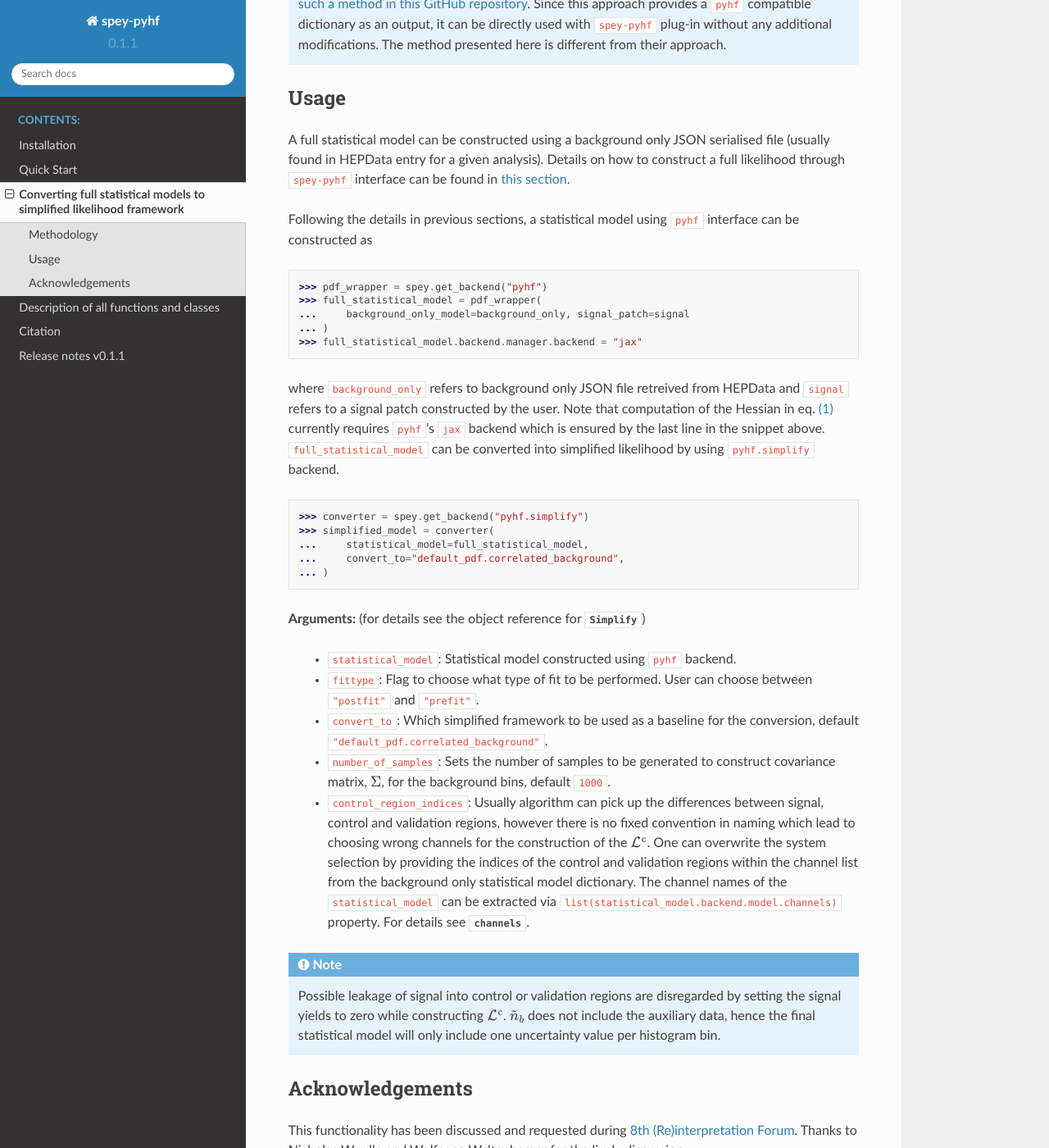
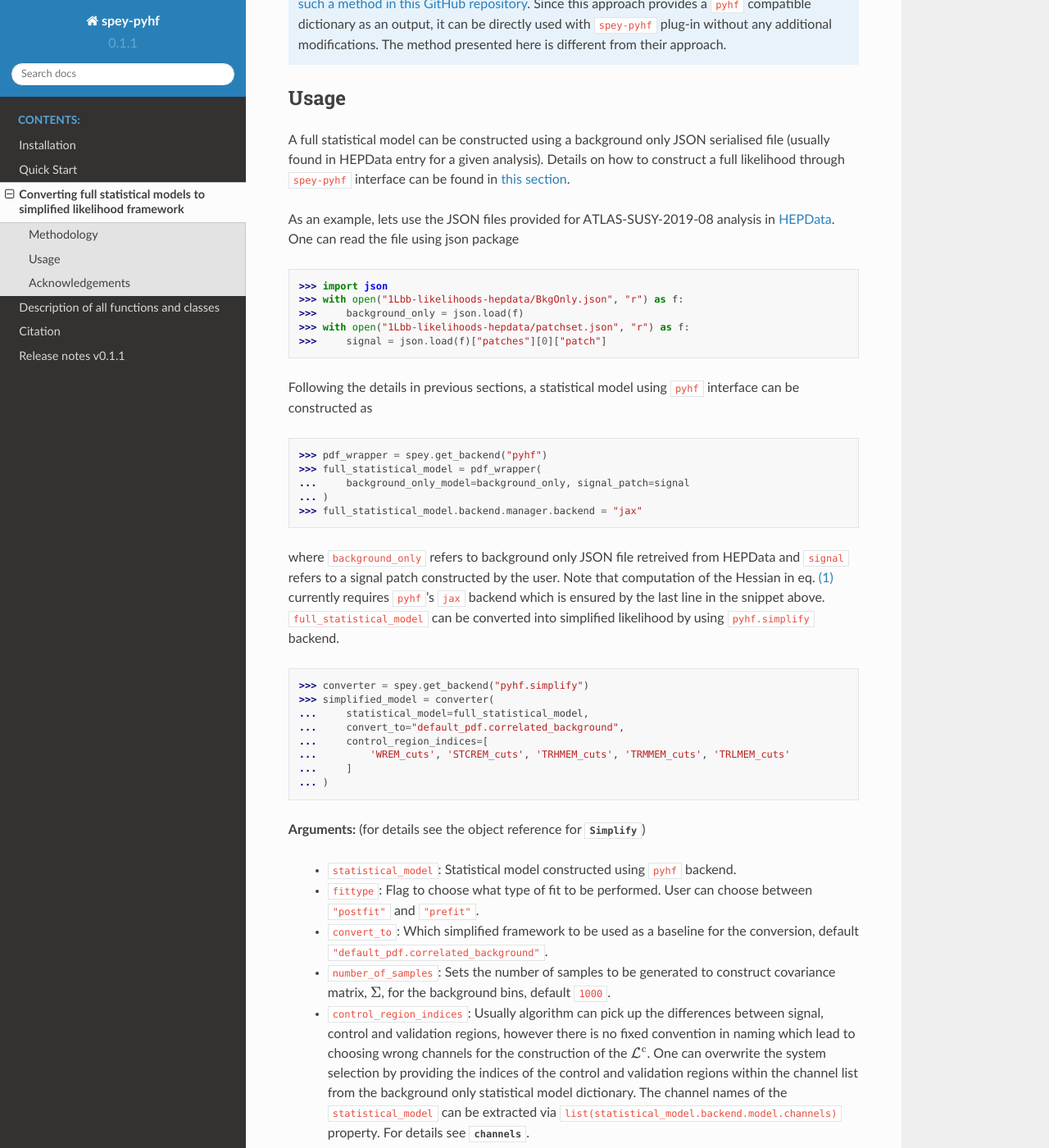
Before and after one commit to SpeysideHEP/spey-pyhf, a Sphinx documentation site: the page built from docs/simplify.rst, in a window 1280 px wide and 1400 px high, scrolled down 1404 px. Shown: the whole window at 82% size. Built offline with Sphinx 7.4.7 and the Read the Docs theme 2.0.0, drawn with Linux system fonts in a browser that asks for light colours.

Commit message:
extend the example

```diff
--- a/docs/conf.py
+++ b/docs/conf.py
@@ -40,9 +40,13 @@ extensions = [
     "sphinx_issues",
     "sphinx_copybutton",
     "sphinx_togglebutton",
+    "sphinx_rtd_size",
     "xref",
     "myst_parser",
 ]
+
+# set the width of the page
+sphinx_rtd_size_width = "75%"
 
 # external links
 xref_links = {
--- a/docs/simplify.rst
+++ b/docs/simplify.rst
@@ -76,6 +76,18 @@ A full statistical model can be constructed using a background only JSON seriali
 likelihood through ``spey-pyhf`` interface can be found in
 :ref:`this section <sec_quick_start>`.
 
+As an example, lets use the JSON files provided for ATLAS-SUSY-2019-08 analysis in
+`HEPData <https://www.hepdata.net/record/resource/1934827?landing_page=true>`_.
+One can read the file using json package
+
+.. code:: python3
+
+    >>> import json
+    >>> with open("1Lbb-likelihoods-hepdata/BkgOnly.json", "r") as f:
+    >>>	    background_only = json.load(f)
+    >>> with open("1Lbb-likelihoods-hepdata/patchset.json", "r") as f:
+    >>>     signal = json.load(f)["patches"][0]["patch"]
+
 Following the details in previous sections, a statistical model using ``pyhf`` interface
 can be constructed as
 
@@ -99,6 +111,9 @@ simplified likelihood by using ``pyhf.simplify`` backend.
     >>> simplified_model = converter(
     ...     statistical_model=full_statistical_model,
     ...     convert_to="default_pdf.correlated_background",
+    ...     control_region_indices=[
+    ...	        'WREM_cuts', 'STCREM_cuts', 'TRHMEM_cuts', 'TRMMEM_cuts', 'TRLMEM_cuts'
+    ...	    ]
     ... )
 
 **Arguments:** (for details see the object reference for :obj:`~spey_pyhf.simplify.Simplify`)
--- a/setup.py
+++ b/setup.py
@@ -18,6 +18,7 @@ docs = [
     "sphinx-copybutton>=0.3.2",
     "sphinx-togglebutton>=0.3.0",
     "myst-parser",
+    "sphinx-rtd-size",
 ]
 
 setup(
```
